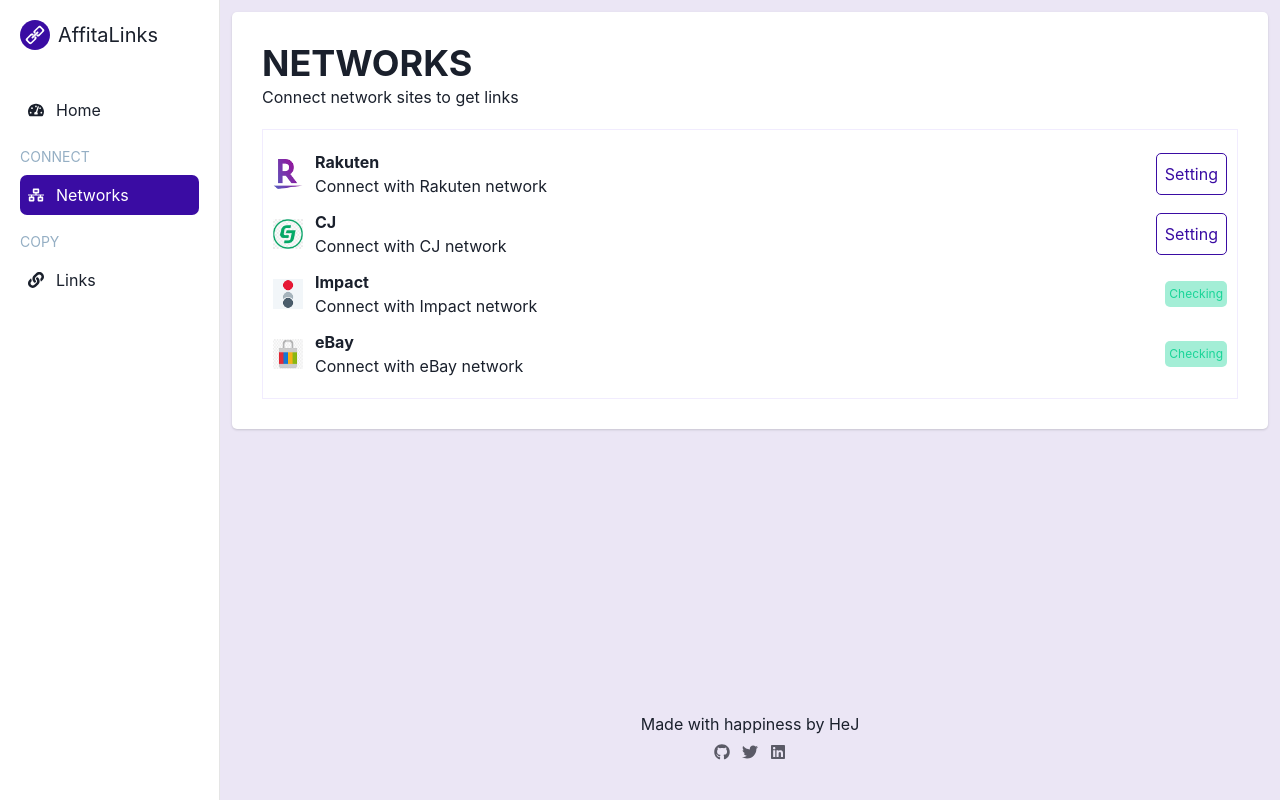
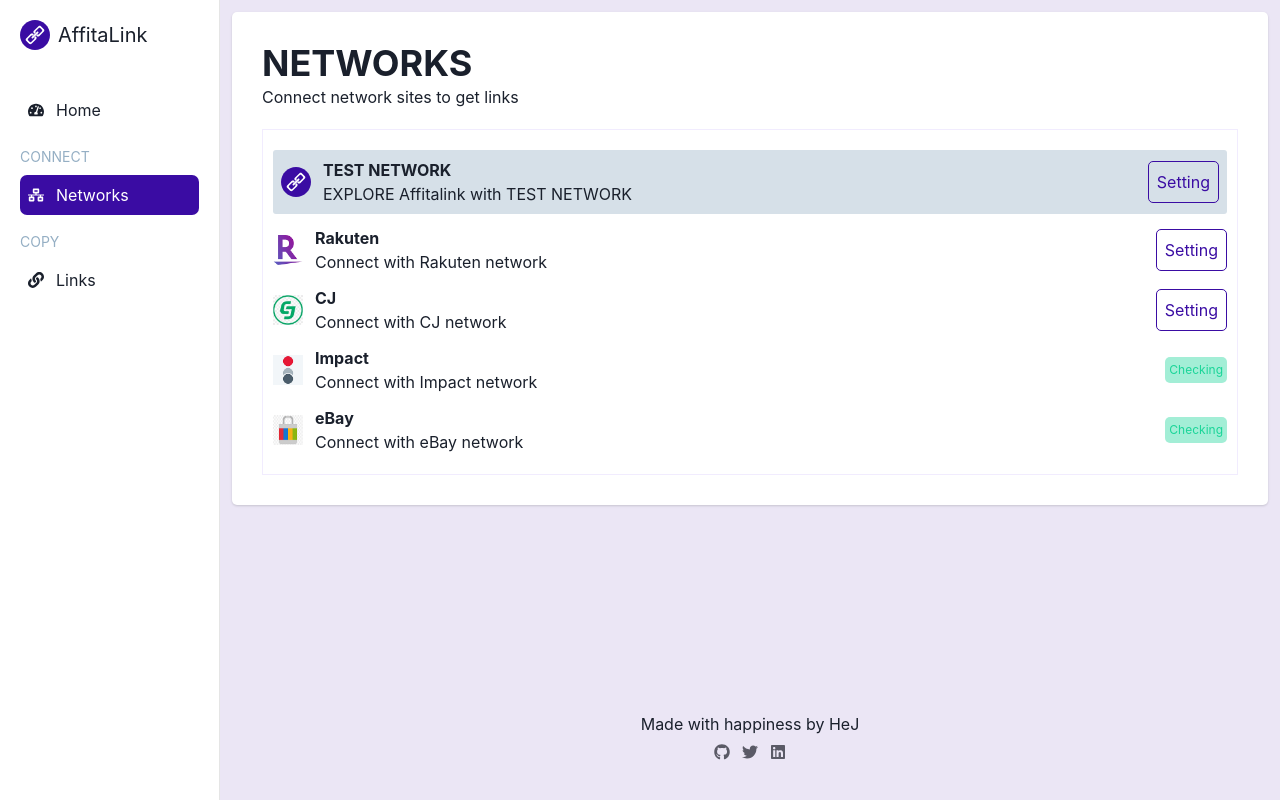
Before and after one commit to hjplumtree/Affitalink, a Next.js app: page /networks in a window 1280 px wide. Built offline with nearby package versions, Linux system fonts and the light colour scheme.

Commit message:
Add :: Test network UI

```diff
--- a/components/Navigator.js
+++ b/components/Navigator.js
@@ -18,7 +18,7 @@ export default function Navigator({ ...styles }) {
       <Box display="flex" mb={7}>
         <Image src={logo} alt="logo" width={30} height={30} />
         <Text ml={2} fontSize={20}>
-          AffitaLinks
+          AffitaLink
         </Text>
       </Box>
 
--- a/components/NetworkSiteList.js
+++ b/components/NetworkSiteList.js
@@ -7,9 +7,10 @@ export default function NetworkSiteList({
   name,
   subtitle,
   endpoint,
+  ...styles
 }) {
   return (
-    <Flex alignItems="center">
+    <Flex alignItems="center" {...styles}>
       <Image src={imageUrl} alt={name} width={30} height={30} />
       <Box marginLeft={3}>
         <Text>
--- a/pages/networks/index.js
+++ b/pages/networks/index.js
@@ -6,6 +6,7 @@ import cj_logo from "../../public/cj.png";
 import rakuten_logo from "../../public/rakuten.png";
 import impact_logo from "../../public/impact_logo.png";
 import ebay_logo from "../../public/ebay_logo.png";
+import affitalink_logo from "../../public/logo.svg";
 
 function index() {
   return (
@@ -22,6 +23,15 @@ function index() {
           align="stretch"
           spacing={3}
         >
+          <NetworkSiteList
+            imageUrl={affitalink_logo}
+            name="TEST NETWORK"
+            subtitle="EXPLORE Affitalink with TEST NETWORK"
+            endpoint="testnet"
+            bg="#D6E0E8"
+            p={2}
+            borderRadius={3}
+          />
           <NetworkSiteList
             imageUrl={rakuten_logo}
             name="Rakuten"
```
Also changed, not shown: pages/networks/[site].js (+8 -0 lines).
